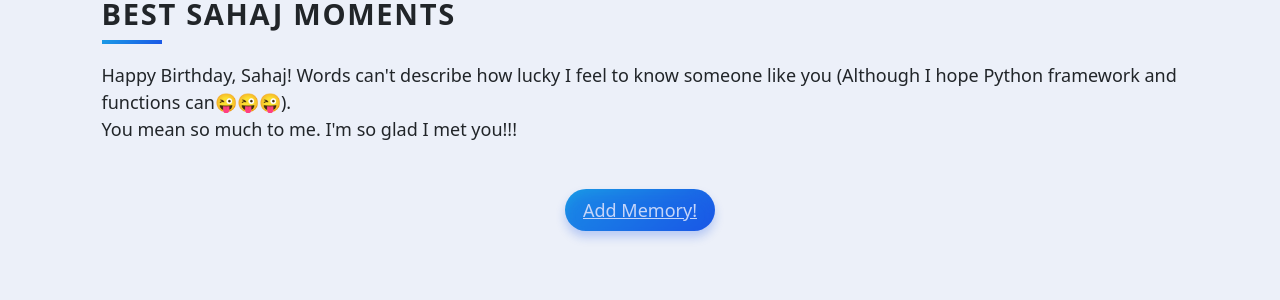
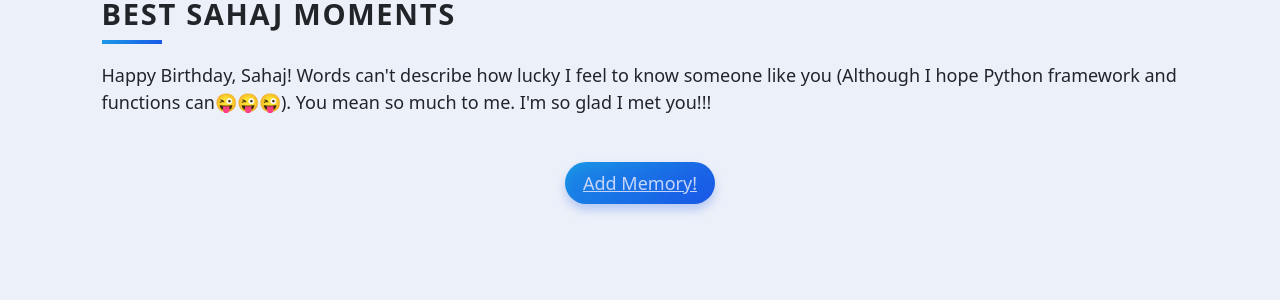
Before and after one commit to divyanshkulshrestha23/Sahajbday, a Flask app: page / in a window 1280 px wide. Shown: the top 300 px of the page. Run offline with Flask 3, Linux system fonts and the light colour scheme; some libraries are stand-ins or nearby versions.

Commit message:
Update index.html

```diff
--- a/templates/index.html
+++ b/templates/index.html
@@ -5,8 +5,7 @@
 {% block content %}
 <div class="container">
   <h1 class="heading">Best Sahaj Moments</h1>
-  <p class="description">Happy Birthday, Sahaj! Words can't describe how lucky I feel to know someone like you (Although I hope Python framework and functions can😜😜😜).<br>
-    You mean so much to me. I'm so glad I met you!!!</p>
+  <p class="description">Happy Birthday, Sahaj! Words can't describe how lucky I feel to know someone like you (Although I hope Python framework and functions can😜😜😜). You mean so much to me. I'm so glad I met you!!!</p>
    {% for memory in memoryList %}
   <div class="card" >
     <div class="front" style="background-image: url('{{ memory.image }}');">
```
